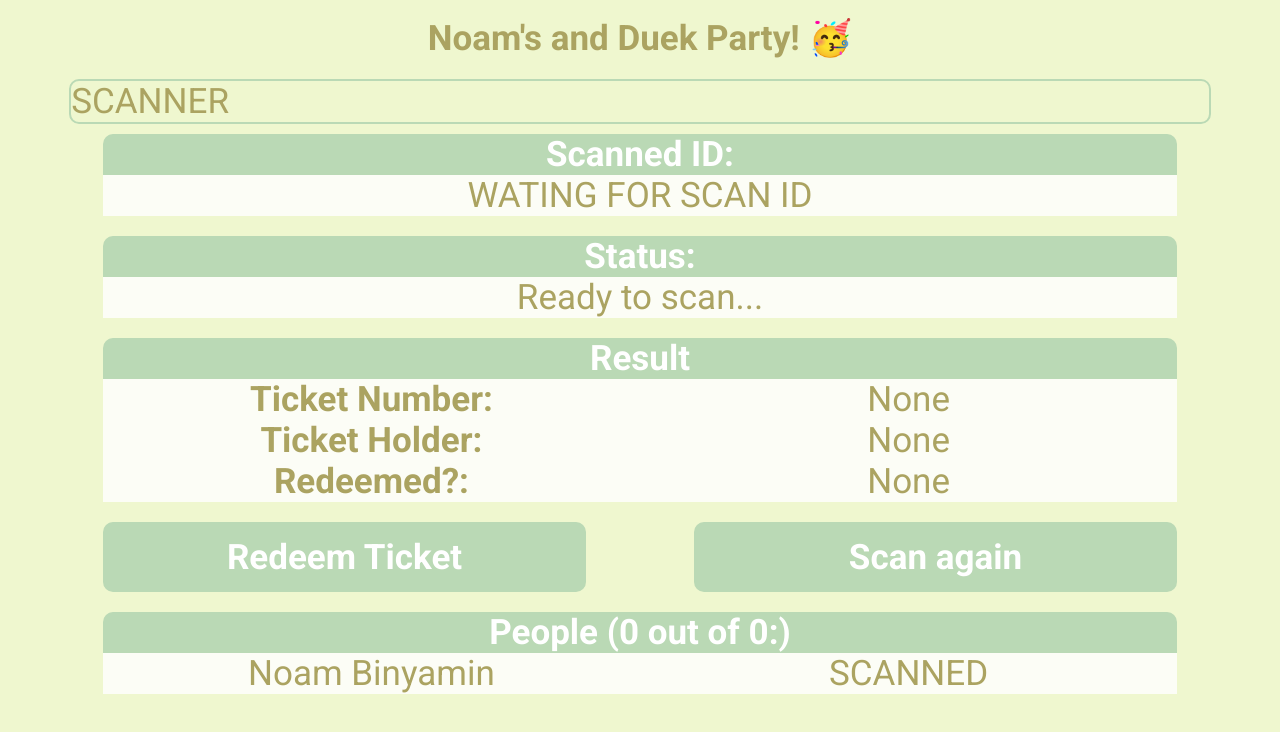
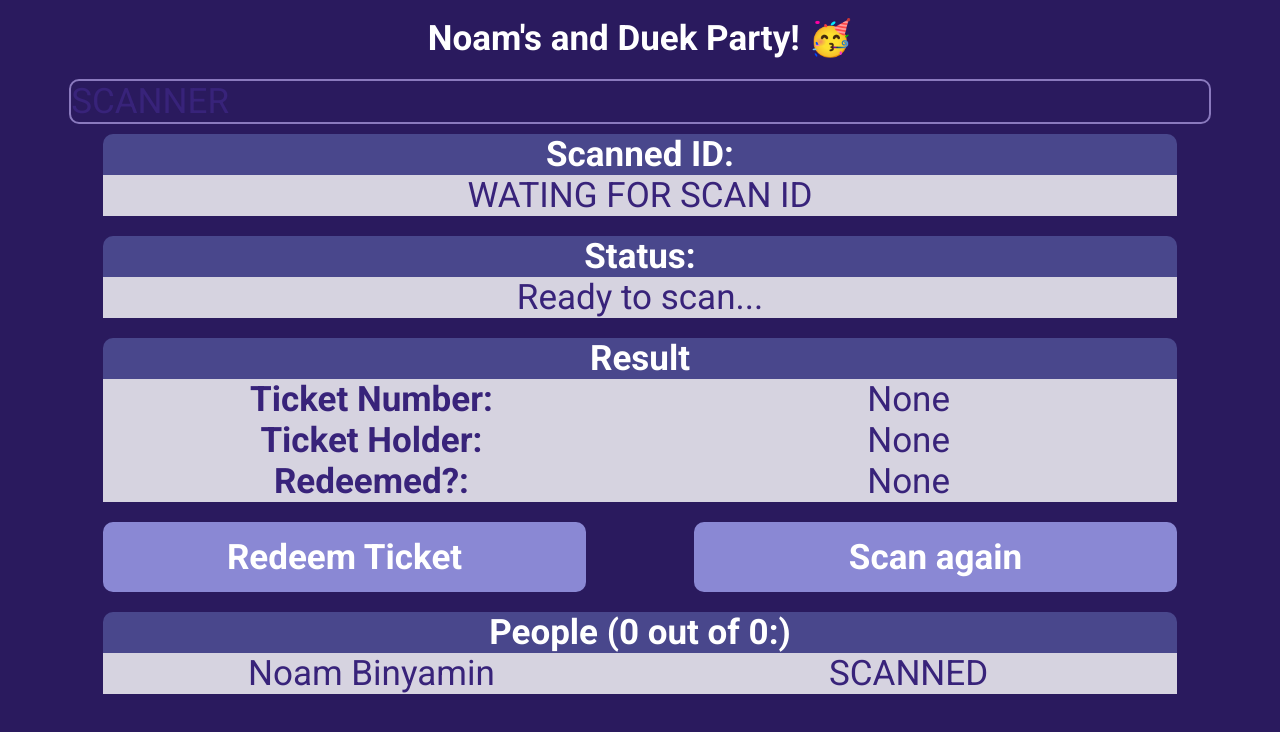
Before and after one commit to MrPigeon16/Noam-s-party, a plain HTML site: page index.html in a window 1280 px wide. Drawn offline with Linux system fonts and the light colour scheme; a script that the page names is missing.

Commit message:
changes to the colors

```diff
--- a/style.css
+++ b/style.css
@@ -3,15 +3,16 @@ body {
   flex-direction: column;
   align-items: center;
   justify-content: center;
-  background-color: #eff7cf;
+  background-color: #2a1a5e;
   font-size: 35px;
   font-family: "roboto";
-  color: #aba361;
+  color: #38237a;
 }
 
 #title {
   font-weight: bold;
   margin: 10px;
+  color: white;
 }
 
 .scanner-container {
@@ -24,7 +25,7 @@ body {
 
 #reader {
   width: 90%;
-  border: solid 2px #bad9b5;
+  border: solid 2px #8a7abe;
   border-radius: 10px;
   margin: 10px;
 }
@@ -33,7 +34,7 @@ body {
   font-weight: bold;
   width: 85%;
   text-align: center;
-  background-color: #bad9b5;
+  background-color: #49478c;
   color: white;
   border-top-left-radius: 10px;
   border-top-right-radius: 10px;
@@ -81,7 +82,7 @@ button {
   width: 45%;
   height: 70px;
   font-size: 35px;
-  background-color: #bad9b5;
+  background-color: #8a88d4;
   border: none;
   border-radius: 10px;
   color: white;
```
